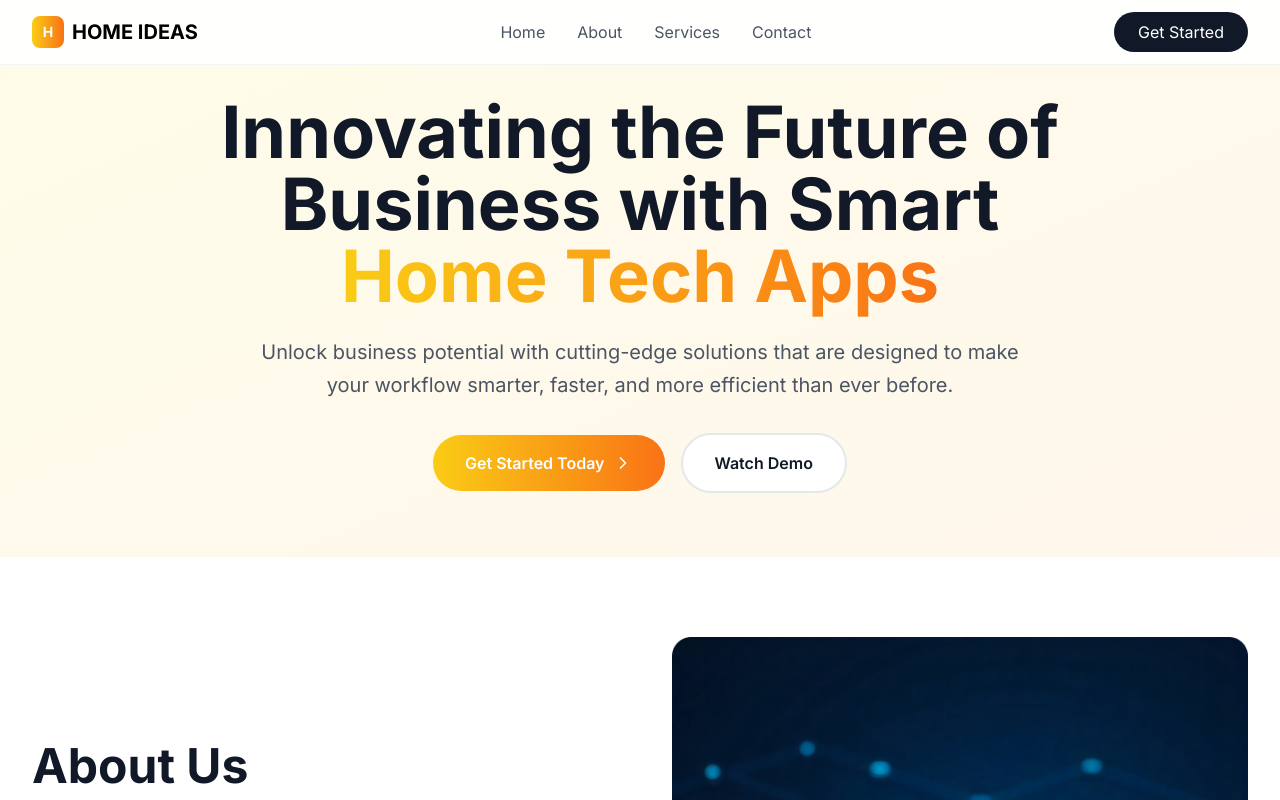
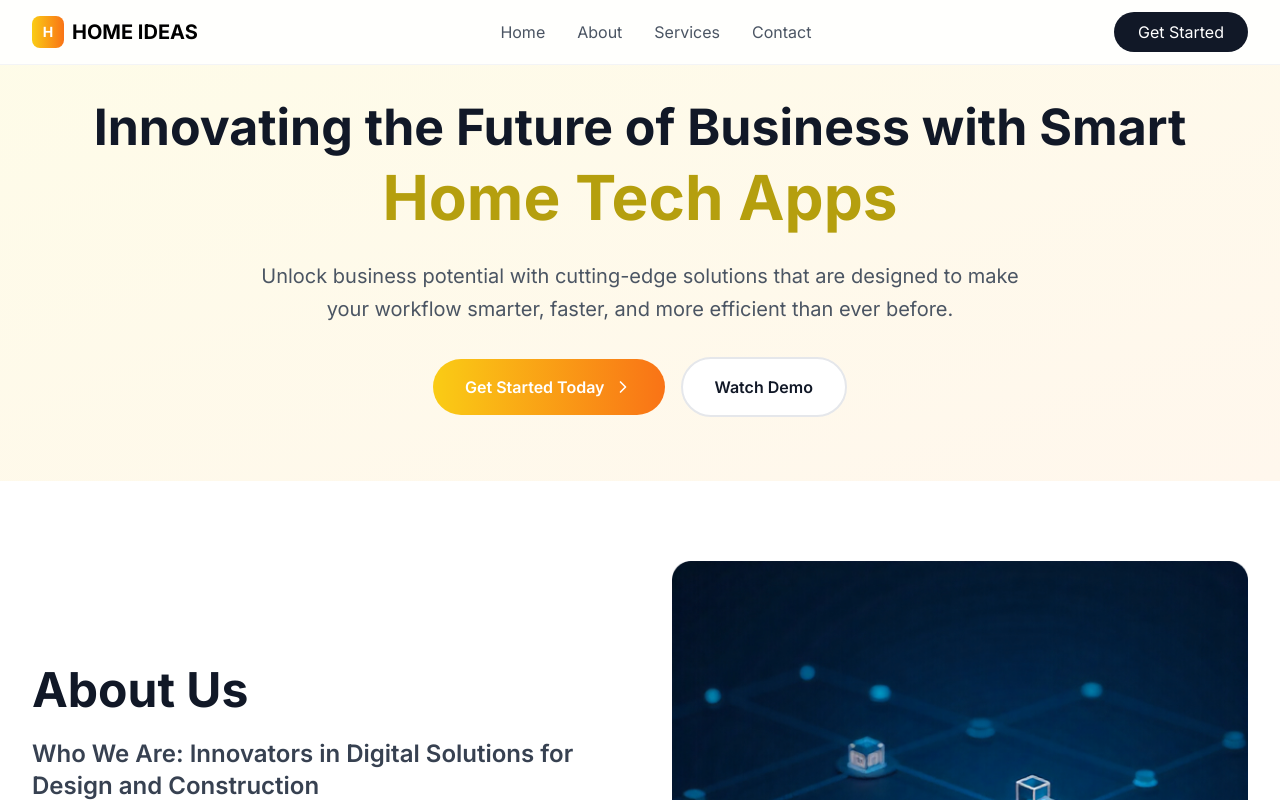
Before and after one commit to Sanjayuiux/homeideas, a Next.js app: page / in a window 1280 px wide. Shown: the top 800 px of the page. Built offline with nearby package versions, Linux system fonts and the light colour scheme.

Commit message:
Hero text Font Size Change

```diff
--- a/src/app/page.tsx
+++ b/src/app/page.tsx
@@ -47,10 +47,15 @@ export default function HomePage() {
         <section className="pt-24 pb-16 bg-gradient-to-br from-yellow-50 to-orange-50">
           <div className="max-w-7xl mx-auto px-4 sm:px-6 lg:px-8">
             <div className="text-center">
-              <h1 className={`text-4xl md:text-6xl lg:text-7xl font-bold text-gray-900 mb-6 transition-all duration-1000 delay-300 ${isVisible ? 'translate-y-0 opacity-100' : 'translate-y-10 opacity-0'}`}>
-                Innovating the Future of<br />
-                Business with Smart<br />
-                <span className="text-transparent bg-clip-text bg-gradient-to-r from-yellow-400 to-orange-500">
+              <h1
+                className={`font-bold text-gray-900 mb-6 transition-all duration-1000 delay-300 ${
+                  isVisible ? "translate-y-0 opacity-100" : "translate-y-10 opacity-0"
+                }`}
+              >
+                <span className="block text-[50px] leading-tight">
+                  Innovating the Future of Business with Smart
+                </span>
+                <span className="block text-[62px] leading-tight text-[#B59F0E]">
                   Home Tech Apps
                 </span>
               </h1>
@@ -264,6 +269,7 @@ export default function HomePage() {
           <div className="max-w-7xl mx-auto px-4 sm:px-6 lg:px-8">
             <div className="grid lg:grid-cols-2 gap-16 items-center">
               <div className="relative">
+
                 <img src='/assets/images/testimonial.jpg'/>
               </div>
               <div className="space-y-6">
```
